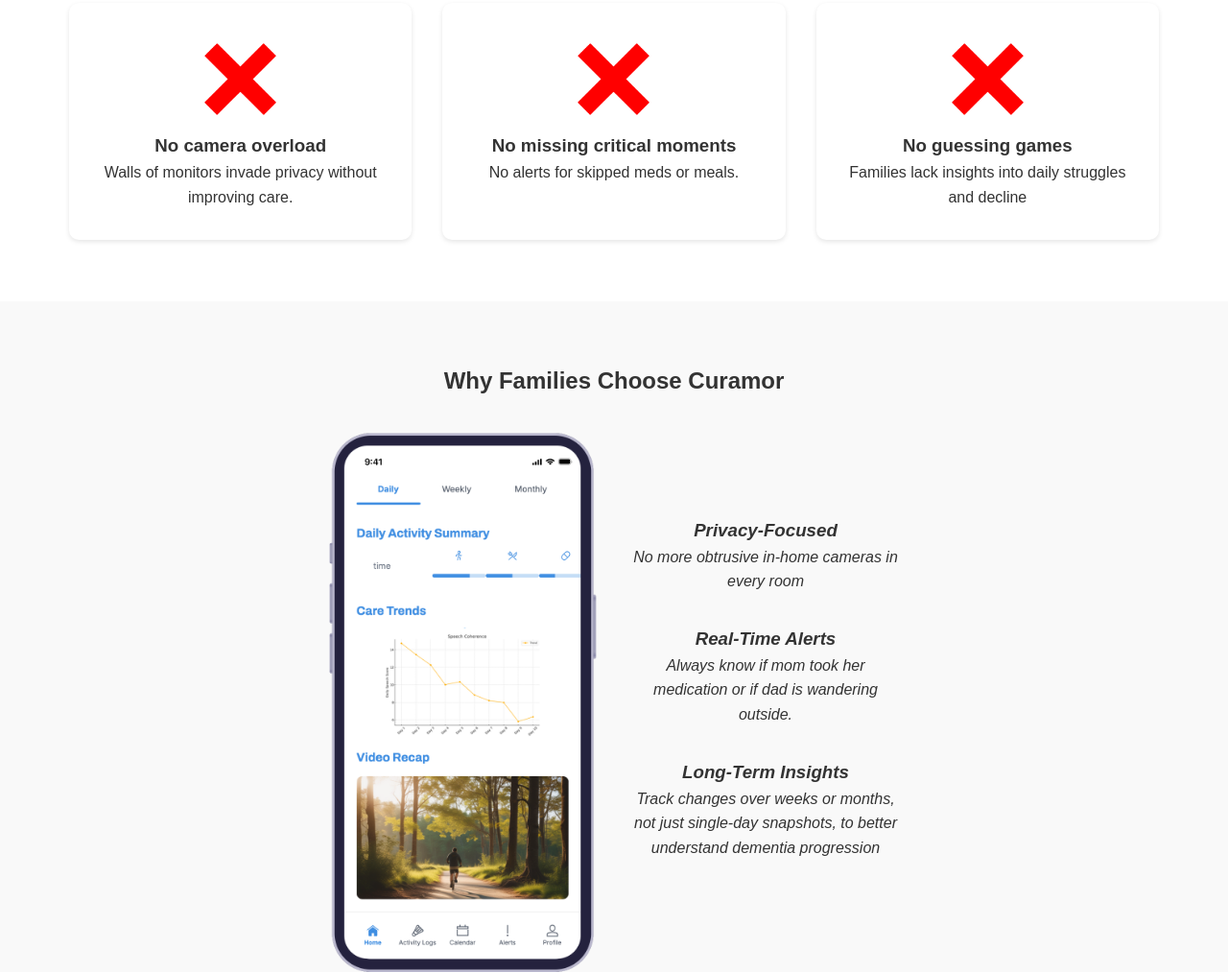
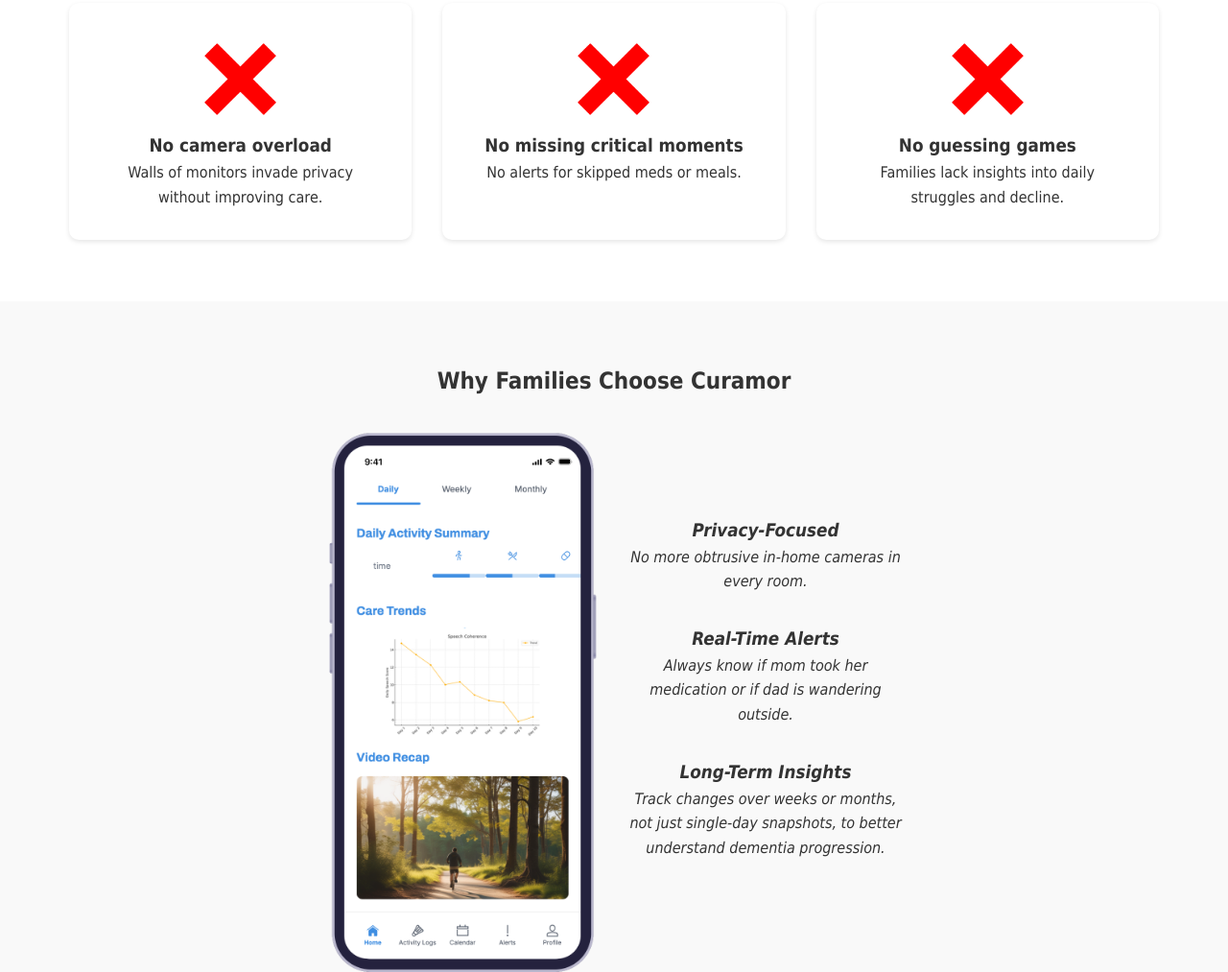
Before and after one commit to prakritbaruah/curamor, a plain HTML site: page index.html in a window 1280 px wide. Shown: the part 598-1611 px from the top of the page at 96% size. Drawn offline with Linux system fonts and the light colour scheme.

Commit message:
Change fonts

```diff
--- a/assets/css/style.css
+++ b/assets/css/style.css
@@ -5,7 +5,7 @@
 }
 
 body {
-    font-family: 'Arial', sans-serif;
+    font-family: Tahoma, Helvetica, Arial, sans-serif;
     line-height: 1.6;
     color: #333;
 }
--- a/index.html
+++ b/index.html
@@ -48,7 +48,7 @@
             <div class="problem-card">
                 <img src="assets/images/red-x.png" alt="Red X icon" class="problem-icon">
                 <h3>No guessing games</h3>
-                <p>Families lack insights into daily struggles and decline</p>
+                <p>Families lack insights into daily struggles and decline.</p>
             </div>
         </div>
     </section>
@@ -61,13 +61,13 @@
                 <div class="testimonial-image"><img src="assets/images/app-render.png" alt="Curamor app interface"/></div>
                 <div class="testimonials-text">
                     <div class="testimonial">
-                        <p><h3>Privacy-Focused</h3> No more obtrusive in-home cameras in every room</p>
+                        <p><h3>Privacy-Focused</h3> No more obtrusive in-home cameras in every room.</p>
                     </div>
                     <div class="testimonial">
                         <p><h3>Real-Time Alerts</h3> Always know if mom took her medication or if dad is wandering outside.</p>
                     </div>
                     <div class="testimonial">
-                        <p><h3>Long-Term Insights</h3> Track changes over weeks or months, not just single-day snapshots, to better understand dementia progression</p>
+                        <p><h3>Long-Term Insights</h3> Track changes over weeks or months, not just single-day snapshots, to better understand dementia progression.</p>
                     </div>
                 </div>
             </div>
```
